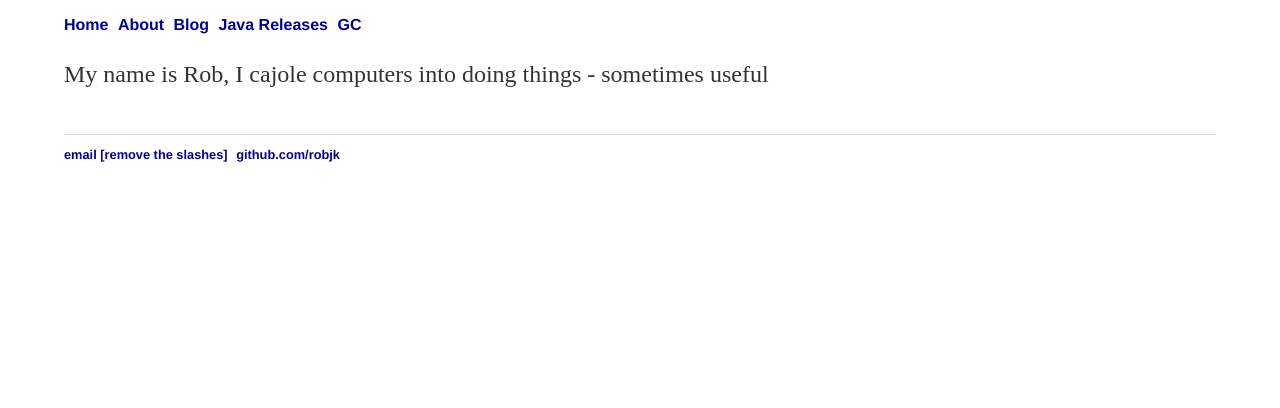
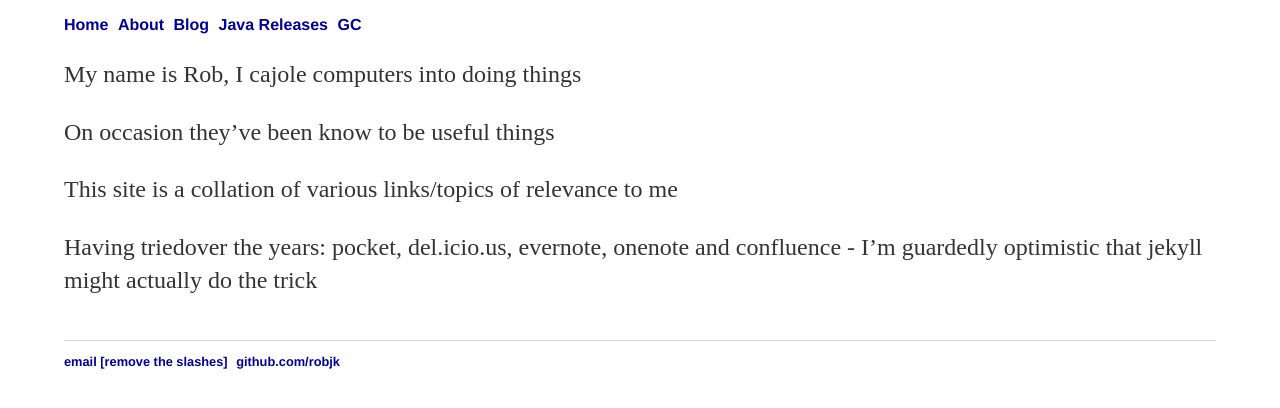
Before and after one commit to robjk/robjk.github.io, a Jekyll site: the page built from about/index.md, in a window 1280 px wide. Shown: the top 408 px of the page. Built offline with Jekyll 4.4.1, drawn with Linux system fonts in a browser that asks for light colours; our own code applies the rules of GitHub Pages for plain Markdown files.

Commit message:
Update index.md

```diff
--- a/about/index.md
+++ b/about/index.md
@@ -1 +1,7 @@
-My name is Rob, I cajole computers into doing things - sometimes useful
+My name is Rob, I cajole computers into doing things
+
+On occasion they've been know to be useful things
+
+This site is a collation of various links/topics of relevance to me
+
+Having triedover the years: pocket, del.icio.us, evernote, onenote and confluence -  I'm guardedly optimistic that jekyll might actually do the trick
```
